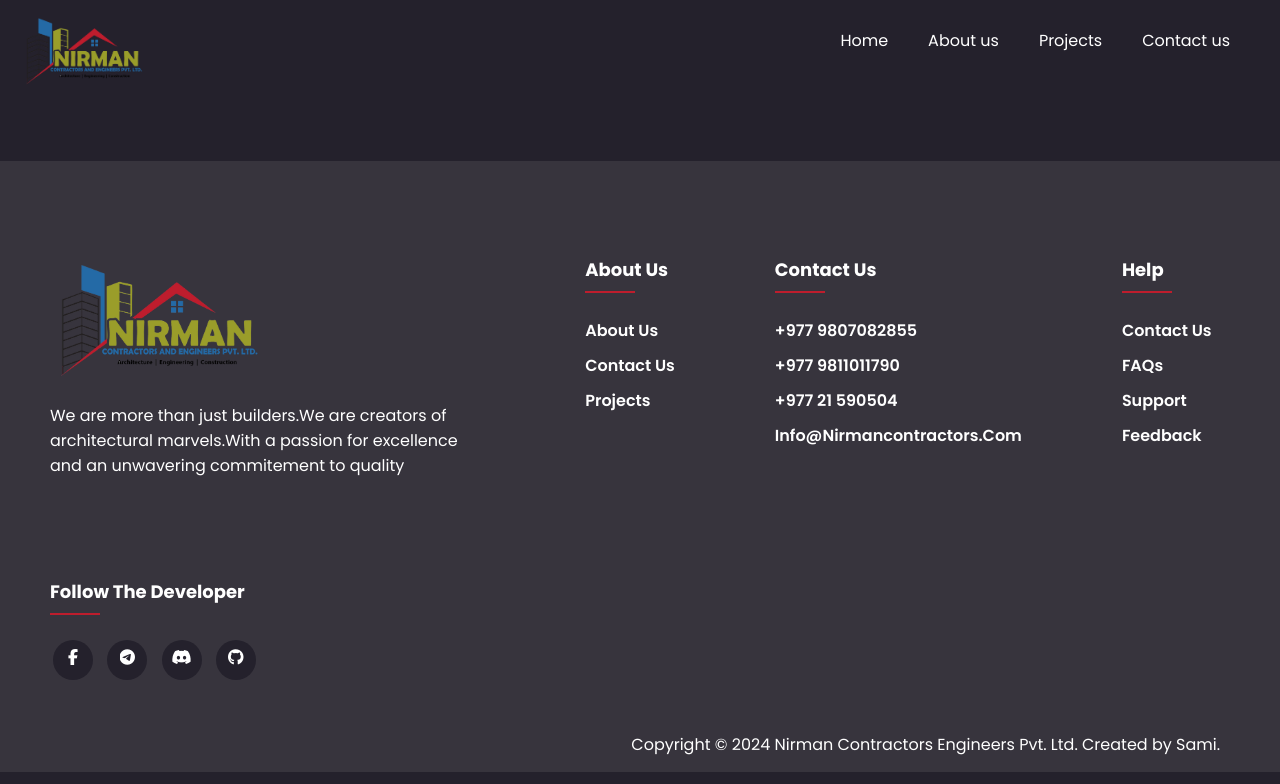
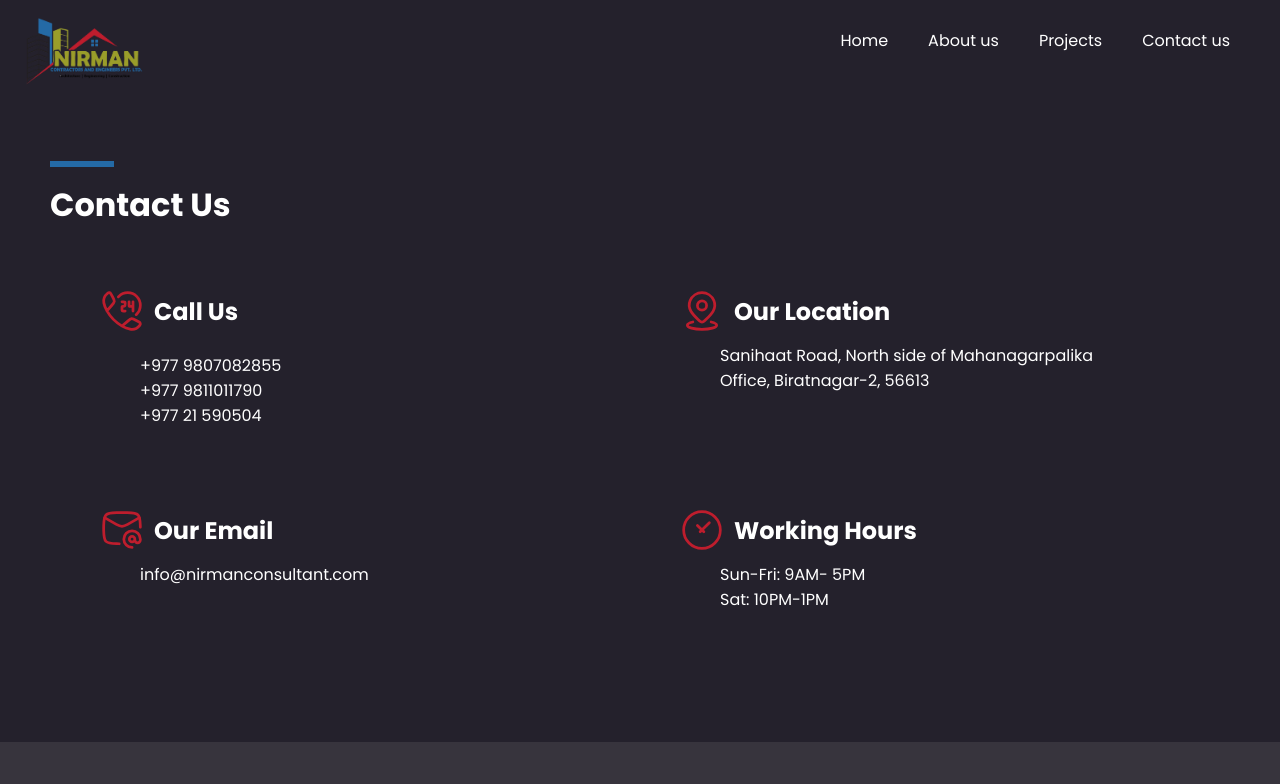
Before and after one commit to 4ge101/construction_website, a plain HTML site: page contact.html in a window 1280 px wide. Shown: the top 784 px of the page. Drawn offline with Linux system fonts and the light colour scheme.

Commit message:
completing contact section

```diff
--- a/contact.html
+++ b/contact.html
@@ -50,6 +50,52 @@
             </div>
         </div>
     </header>
+
+    <div class="contact-head">
+        <h1>Contact Us</h1>
+    </div>
+
+    <div class="contact-info-container">
+        <div class="call-info">
+            <div class="call-icon">
+                <img src="assets/icons/customer-service-stroke-rounded.svg">
+                <h2>Call Us</h2>
+            </div>
+            <ul>
+                <li>+977 9807082855</li>
+                <li>+977 9811011790</li>
+                <li>+977 21 590504</li>
+            </ul>
+        </div>
+        <div class="location-info">
+            <div class="location-icon">
+                <img src="assets/icons/location-04-stroke-rounded.svg">
+                <h2>Our Location</h2>
+            </div>
+            <ul>
+                <li>Sanihaat Road, North side of Mahanagarpalika Office, Biratnagar-2, 56613</li>
+            </ul>
+        </div>
+        <div class="email-info">
+            <div class="email-icon">
+                <img src="assets/icons/mail-at-sign-01-stroke-rounded.svg">
+                <h2>Our Email</h2>
+            </div>
+            <ul>
+                <li>info@nirmanconsultant.com</li>
+            </ul>
+        </div>
+        <div class="working-time-info">
+            <div class="working-time-icon">
+                <img src="assets/icons/time-04-stroke-rounded.svg">
+                <h2>Working Hours</h2>
+            </div>
+            <ul>
+                <li>Sun-Fri: 9AM- 5PM</li>
+                <li>Sat: 10PM-1PM</li>
+            </ul>
+        </div>
+    </div>
 
     <footer class="footer">
         <div class="container">
--- a/style.css
+++ b/style.css
@@ -316,6 +316,10 @@ nav ul li a:hover::before {
 .btn a {
     text-decoration: none;
     color: var(--black-color);
+}
+
+.btn2 a {
+    color: var(--default-color);
 }
 
 .btn-container li {
@@ -713,6 +717,101 @@ nav ul li a:hover::before {
     }
 }
 
+.project-head {
+    color: var(--default-color);
+    padding: 100px 50px 50px;
+}
+
+.project-head::before {
+    position: absolute;
+    content: '';
+    width: 5%;
+    height: 6px;
+    background: var(--tertiary-color);
+    margin: -20px 0;
+}
+
+.contact-head {
+    color: var(--default-color);
+    padding: 100px 50px 10px;
+}
+
+.contact-head::before {
+    position: absolute;
+    content: '';
+    width: 5%;
+    height: 6px;
+    background: var(--tertiary-color);
+    margin: -20px 0;
+}
+
+.contact-info-container {
+    display: grid;
+    grid-template-columns: 1fr 1fr;
+    padding: 50px 100px;
+    gap: 80px;
+}
+
+.call-info {
+    color: var(--default-color);
+}
+
+.call-icon {
+    display: flex;
+    align-items: center;
+    gap: 10px;
+    padding: 0 0 20px;
+}
+
+.call-info ul {
+    padding: 0 40px;
+}
+
+.location-info {
+    color: var(--default-color);
+}
+
+.location-icon {
+    display: flex;
+    align-items: center;
+    gap: 10px;
+    padding: 0 0 10px;
+}
+
+.location-info ul {
+    padding: 0 40px;
+}
+
+.email-info {
+    color: var(--default-color);
+}
+
+.email-icon {
+    display: flex;
+    align-items: center;
+    gap: 10px;
+    padding: 0 0 10px;
+}
+
+.email-info ul {
+    padding: 0 40px;
+}
+
+.working-time-info {
+    color: var(--default-color);
+}
+
+.working-time-icon {
+    display: flex;
+    align-items: center;
+    gap: 10px;
+    padding: 0 0 10px;
+}
+
+.working-time-info ul {
+    padding: 0 40px;
+}
+
 @media(max-width: 574px) {
     .footer-col {
         width: 100%;
@@ -881,4 +980,26 @@ nav ul li a:hover::before {
     .featured-img6 {
         width: 160%;
     }
+
+    .project-head {
+        padding: 50px 30px;
+    }
+
+    .project-head::before {
+        width: 15%;
+    }
+
+    .contact-head::before {
+        width: 15%;
+    }
+
+    .contact-info-container {
+        display: grid;
+        grid-template-columns: 1fr;
+        text-align: center;
+    }
+
+    .call-info ul {
+        text-align: start;
+    }
 }
```
Also changed, not shown: project.html (+4 -0 lines), assets/icons/customer-service-stroke-rounded.svg (added), assets/icons/location-04-stroke-rounded.svg (added), assets/icons/mail-at-sign-01-stroke-rounded.svg (added), assets/icons/time-04-stroke-rounded.svg (added).
